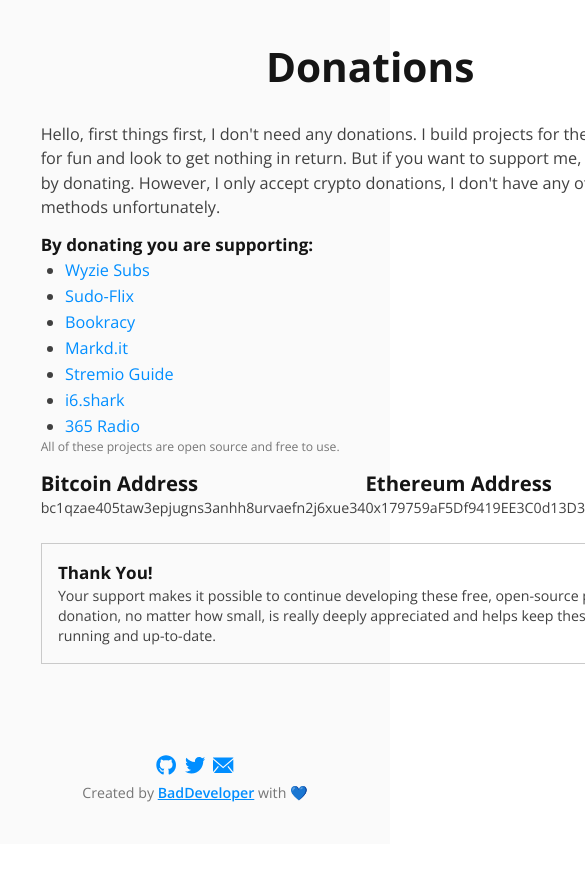
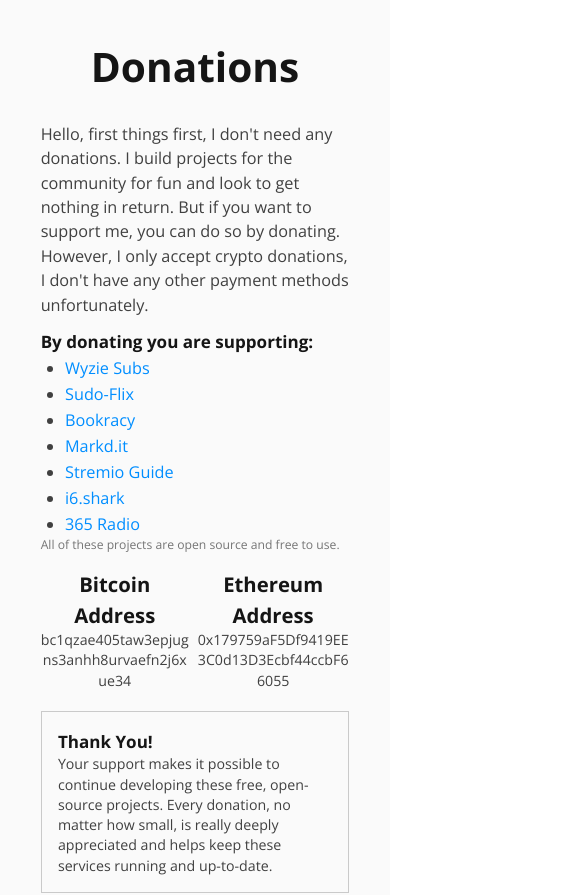
Before and after one commit to itzCozi/donate, a SvelteKit app: page / in a window 390 px wide. Shown: the top 895 px of the page, 585 px wide, since content can reach past the window. Before the commit the page ends 844 px from the top, so only its background shows below. Built offline with nearby package versions, Linux system fonts and the light colour scheme.

Commit message:
improve mobile layout

```diff
--- a/src/routes/+page.svelte
+++ b/src/routes/+page.svelte
@@ -34,7 +34,7 @@
     </div>
   {/if}
   <div class="mx-auto block flex flex-col gap-3">
-    <div class="mx-auto flex-1 flex flex-col gap-3 p-4">
+    <div class="flex-1 flex flex-col gap-3 p-4">
       <h1
         id="how-to"
         class="flex flex-row gap-2 justify-center items-center relative">
@@ -99,30 +99,28 @@
         </p>
       </div>
 
-      <div class="flex justify-between items-center">
+      <div class="flex justify-between items-center gap-2 mb-2 mt-1">
         <div class="flex flex-col">
-          <div class="flex flex-row gap-2 items-center">
-            <h2>Bitcoin Address</h2>
-          </div>
+          <h2 class="text-center">Bitcoin Address</h2>
           <button
             on:click={() => copyToClipboard("bc1qzae405taw3epjugns3anhh8urvaefn2j6xue34")}
-            class="flex flex-row gap-2 items-center text-sm hover:text-primary transition duration-200">
-            <p class="text-sm">bc1qzae405taw3epjugns3anhh8urvaefn2j6xue34</p>
+            title="Copy Bitcoin Address"
+            class="flex flex-row gap-2 items-center text-sm hover:text-primary transition duration-200 break-all">
+            bc1qzae405taw3epjugns3anhh8urvaefn2j6xue34
           </button>
         </div>
         <div class="flex flex-col">
-          <div class="flex flex-row gap-2 items-center">
-            <h2>Ethereum Address</h2>
-          </div>
+          <h2 class="text-center">Ethereum Address</h2>
           <button
             on:click={() => copyToClipboard("0x179759aF5Df9419EE3C0d13D3Ecbf44ccbF66055")}
-            class="flex flex-row gap-2 items-center text-sm hover:text-primary transition duration-200">
-            <p class="text-sm">0x179759aF5Df9419EE3C0d13D3Ecbf44ccbF66055</p>
+            title="Copy Ethereum Address"
+            class="flex flex-row gap-2 items-center text-sm hover:text-primary transition duration-200 break-all">
+            0x179759aF5Df9419EE3C0d13D3Ecbf44ccbF66055
           </button>
         </div>
       </div>
 
-      <div class="mt-3 p-4 border border-[#cacaca]">
+      <div class="p-4 border border-[#cacaca]">
         <h3>Thank You!</h3>
         <p class="text-sm">
           Your support makes it possible to continue developing these free, open-source projects.
```
